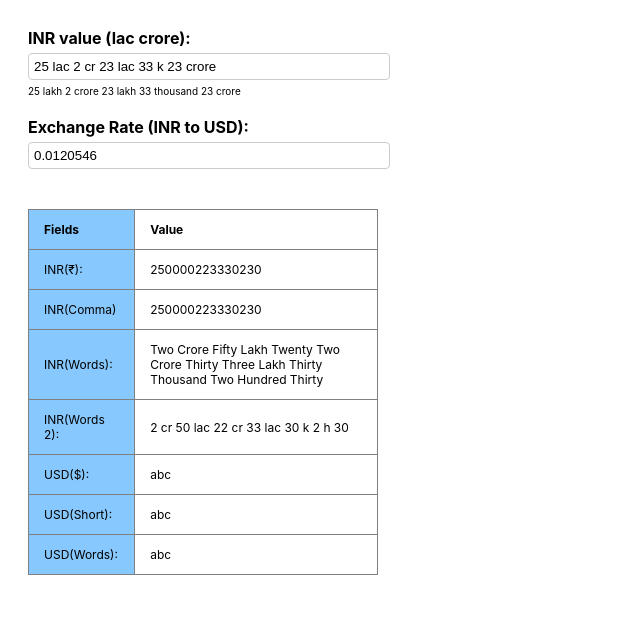
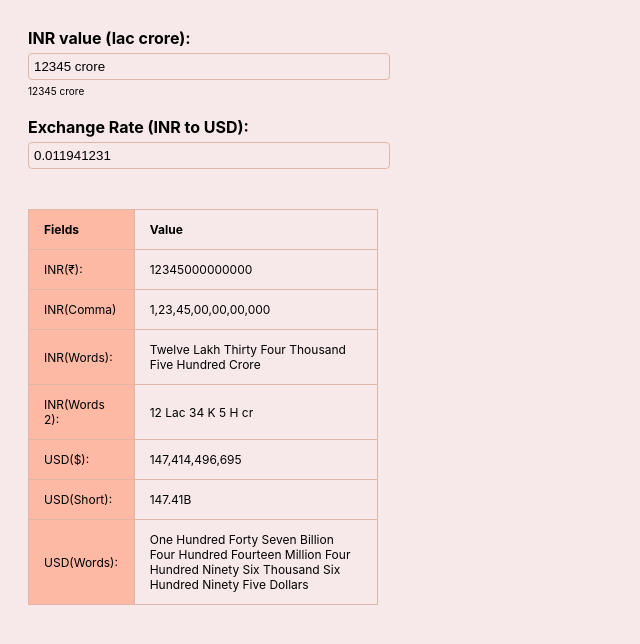
Before and after one commit to Mohit0233/currency-converter, a browser extension: page index.html in a window 1280 px wide. Shown: the whole page, without its empty margins (0-640 px from the left). Drawn offline with Linux system fonts and the light colour scheme.

Commit message:
fixed comma issue and inr word to number

```diff
--- a/index.html
+++ b/index.html
@@ -8,6 +8,7 @@
             font-family: -apple-system, BlinkMacSystemFont, sans-serif;
             padding: 20px;
             width: 350px;
+            background: #f7e9e9;
         }
 
         .container {
@@ -30,8 +31,9 @@
         input {
             width: 100%;
             padding: 5px;
-            border: 1px solid #ccc;
+            border: 1px solid #deb7a7;
             border-radius: 4px;
+            background: #f7e9e9;
         }
 
         p {
@@ -49,18 +51,11 @@
 
         th, td {
             padding: 12px 15px;
-        }
-
-        th {
-            border: 1px solid grey;
-        }
-
-        td {
-            border: 1px solid grey;
+            border: 1px solid #deb7a7;
         }
 
         td:first-child, th:first-child {
-            background-color: rgba(0, 140, 255, 0.47); /* Change this color as needed */
+            background-color: #fdb9a3; /* Change this color as needed */
         }
     </style>
 </head>
@@ -68,12 +63,13 @@
 <div class="container">
     <div class="input-group">
         <label for="inr_input">INR value (lac crore):</label>
-        <input type="text" id="inr_input" placeholder="0.00" value="25 lac 2 cr 23 lac 33 k 23 crore" oninput="validateInput(event)">
+        <input type="text" id="inr_input" placeholder="0.00" value="12345 crore"
+               oninput="validateInput(event)">
         <p id='formatted_currency' style="font-size: 10px">----</p>
     </div>
     <div class="input-group">
         <label for="input_roe_inr_to_usd">Exchange Rate (INR to USD):</label>
-        <input type="text" id="input_roe_inr_to_usd" placeholder="0.00" value="0.0120546">
+        <input type="text" id="input_roe_inr_to_usd" placeholder="0.00" value="0.011941231">
     </div>
     <div class="input-group">
         <table>
@@ -115,77 +111,24 @@
             </tbody>
         </table>
     </div>
-
 </div>
 <script>
 </script>
 <script>
   function validateInput(event) {
-    // List of restricted characters
     const restrictedChars = /[*@&!#$^()%:;'\[\]{}\-=/+\\|"]/;
     const inputField = event.target;
-
-    // Check if the input value contains any restricted characters
     if (restrictedChars.test(inputField.value)) {
-      // alert("You can't use *, @, &, or % in this field.");
-      // Remove the restricted characters from the input field
       inputField.value = inputField.value.replace(restrictedChars, '');
     }
   }
 </script>
-<script defer src="util.js"></script>
-<script defer>
-  function commaINStandard(n) {
-    let commaSeparated = n.toLocaleString('en-IN');
-
-    if (commaSeparated.length <= 2) {
-      return commaSeparated;
-    }
-
-    if (commaSeparated[2] === ',') {
-      commaSeparated = commaSeparated.slice(0, 2) + commaSeparated.slice(3);
-    }
-
-    return commaSeparated;
-  }
-
-  // Test cases
-  console.log('inside defer')
-  console.log(commaINStandard(12345)); // Expected output: "12,345"
-  console.log(commaINStandard(1234567)); // Expected output: "12,34,567"
-  console.log(commaINStandard(123456789)); // Expected output: "12,34,56,789"
-</script>
+<script src="util.js"></script>
+<script src="usd_to_words.js"></script>
+<script src="inr_to_words.js"></script>
+<script src="script.js"></script>
 <script>
-  document.addEventListener("DOMContentLoaded", function() {
-    function commaINStandard(n) {
-      let commaSeparated = n.toLocaleString('en-IN');
-
-      if (commaSeparated.length <= 2) {
-        return commaSeparated;
-      }
-
-      if (commaSeparated[2] === ',') {
-        commaSeparated = commaSeparated.slice(0, 2) + commaSeparated.slice(3);
-      }
-
-      return commaSeparated;
-    }
-
-    // Test cases
-    console.log('inside com content loader')
-    console.log(commaINStandard(12345)); // Expected output: "12,345"
-    console.log(commaINStandard(1234567)); // Expected output: "12,34,567"
-    console.log(commaINStandard(123456789)); // Expected output: "12,34,56,789"
-  });
-</script>
-<script defer src="usd_to_words.js"></script>
-<script defer src="inr_to_words.js"></script>
-<script defer src="script.js"></script>
-<script>
-  document.addEventListener("DOMContentLoaded", function() {
-    console.log('setup')
-    setup()
-  });
+  setup();
 </script>
 
 </body>
--- a/inr_to_words.js
+++ b/inr_to_words.js
@@ -1,4 +1,3 @@
-console.log('inr_to_words.js')
 let units;
 let tens;
 let allDoubles;
@@ -43,9 +42,9 @@ function initializedConstants(short, numberShouldNumeric) {
 
   if (short) {
     CRORE = 'cr'
-    LAKH = 'lac'
-    THOUSAND = 'k'
-    HUNDRED = 'h'
+    LAKH = 'Lac'
+    THOUSAND = 'K'
+    HUNDRED = 'H'
   } else {
     CRORE = 'Crore'
     LAKH = 'Lakh'
--- a/script.js
+++ b/script.js
@@ -1,4 +1,3 @@
-console.log('script.js')
 function setup() {
   document.getElementById("inr_input").addEventListener('keyup', submit);
   document.getElementById("input_roe_inr_to_usd").addEventListener('keyup', submit);
@@ -87,12 +86,20 @@ function inrWordsToNumber(currencyWordArray) {
   let resultAbsInrCurrency = '';
 
   for (let lessThenCrorePart of split2DArray) {
+    if (lessThenCrorePart === '') {
+      break;
+    }
     let numberValue = computeNumberValueForInrCurrency(lessThenCrorePart);
     if (numberValue.length > 7) {
       throw new Error(lessThenCrorePart + ' gives ' + numberValue + ' whose length is greter then 7. which should not be possible as we are calculating the value for less the crore');
     }
-    resultAbsInrCurrency += numberValue.toString().padStart(7 - numberValue.length, '0')
+    if (numberValue === 0) {
+      resultAbsInrCurrency +=  ''.padEnd(7, '0');
+    } else {
+      resultAbsInrCurrency += numberValue.toString().padEnd(7, '0')
+    }
   }
+
   return resultAbsInrCurrency.toString();
 }
 
--- a/usd_to_words.js
+++ b/usd_to_words.js
@@ -1,6 +1,4 @@
-console.log('usd_to_words.js')
 function numberToUSWords(usDollars) {
-
   const translations = new Map([[1000000000, 'Billion'], [1000000, 'Million'], [1000, 'Thousand'], [100, 'Hundred'], [90, 'Ninety'], [80, 'Eighty'], [70, 'Seventy'], [60, 'Sixty'], [50, 'Fifty'], [40, 'Forty'], [30, 'Thirty'], [20, 'Twenty'], [19, 'Nineteen'], [18, 'Eighteen'], [17, 'Seventeen'], [16, 'Sixteen'], [15, 'Fifteen'], [14, 'Fourteen'], [13, 'Thirteen'], [12, 'Twelve'], [11, 'Eleven'], [10, 'Ten'], [9, 'Nine'], [8, 'Eight'], [7, 'Seven'], [6, 'Six'], [5, 'Five'], [4, 'Four'], [3, 'Three'], [2, 'Two'], [1, 'One'],]);
   if (usDollars === 0) return 'Zero';
   if (usDollars <= 20) return translations.get(usDollars);
@@ -22,6 +20,7 @@ function numberToUSWords(usDollars) {
 }
 
 function convertDollarsAndCents(amount) {
+  if (isNaN(amount)) return 'Invalid Number: ' + amount
   let [dollars, centsPart] = amount.toString().split('.');
   let cents = centsPart ? parseInt(centsPart.slice(0, 2)) : 0;
   let extraDecimals = centsPart && centsPart.length > 2;
@@ -45,6 +44,8 @@ function convertDollarsAndCents(amount) {
 
 function testConvertDollarsAndCents() {
 
+
+  assert(convertDollarsAndCents('NaN'), 'Invalid Number: NaN');
   assert(convertDollarsAndCents(0), 'Zero Dollars');
   assert(convertDollarsAndCents(0.22), 'Zero Dollars and Twenty Two Cents');
   assert(convertDollarsAndCents(0.223), '~ Zero Dollars and Twenty Two Cents');
@@ -72,4 +73,4 @@ function assert(actual, expected) {
   if (actual !== expected) console.error(' actual:', actual, '\n', 'expected:', expected);
 }
 
-// testConvertDollarsAndCents()
+testConvertDollarsAndCents()
--- a/util.js
+++ b/util.js
@@ -1,29 +1,11 @@
-console.log('util.js')
 let commaUSStandard = function (n) {
-  let commaSeparated = n.toLocaleString('en-US')
-  return commaSeparated.slice(0, 2).replace(",", "") + commaSeparated.slice(2);
+  if (typeof n === 'string') n = Number(n);
+  if (n.toString().length === 3) return n;
+  return n.toLocaleString('en-US');
 }
 
-// function commaINStandard(n) {
-//   let commaSeparated = n.toLocaleString('en-IN');
-//   console.log('commaSeparated', commaSeparated)
-//   return commaSeparated.slice(0, 2).replace(",", "") + commaSeparated.slice(2);
-// }
-
-let commaINStandard = function (n) {
-  // Convert the number to a string formatted with commas according to the Indian numbering system
-  let commaSeparated = n.toLocaleString('en-IN');
-  console.log('inside util.js commaSeparated:', commaSeparated);
-
-  // Handle cases where the number has fewer than three digits before the first comma
-  if (commaSeparated.length <= 2) {
-    return commaSeparated;
-  }
-
-  // Remove the first comma if it's in the third position
-  // if (commaSeparated[2] === ',') {
-  //   commaSeparated = commaSeparated.slice(0, 2) + commaSeparated.slice(3);
-  // }
-
-  return commaSeparated;
+function commaINStandard(n) {
+  if (typeof n === 'string') n = Number(n)
+  if (n.toString().length === 3) return n;
+  return n.toLocaleString('en-IN');
 }
```
